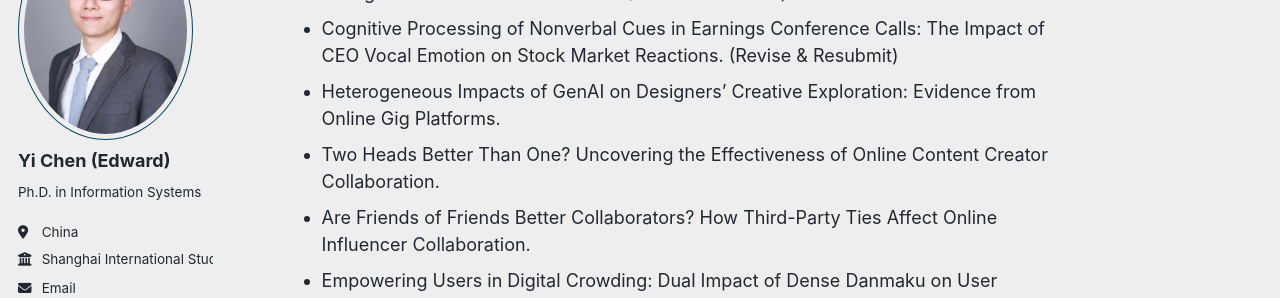
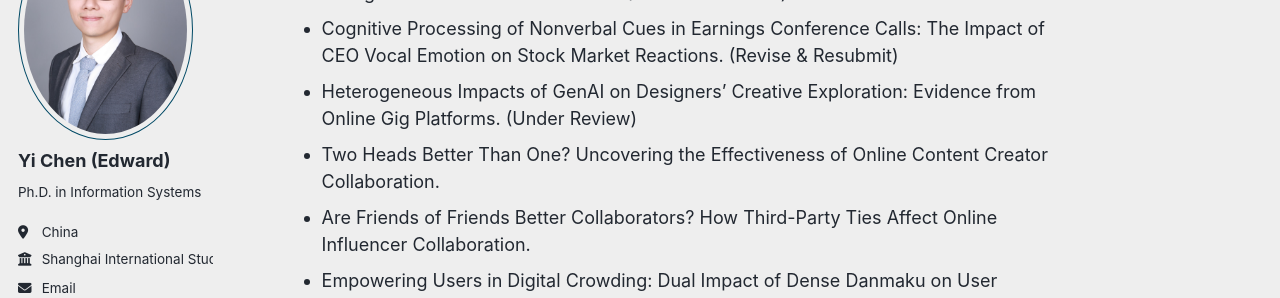
Before and after one commit to chenyi-edward/chenyi-edward.github.io, a Jekyll site: the page built from _pages/about.md, in a window 1280 px wide and 900 px high, scrolled down 1360 px. Shown: the part 179-477 px from the top of the window. Built offline with Jekyll 4.4.1, drawn with Linux system fonts in a browser that asks for light colours; some web fonts are replaced; a script that is not in the unit is left out.

Commit message:
Update about.md

```diff
--- a/_pages/about.md
+++ b/_pages/about.md
@@ -35,7 +35,7 @@ Key Research Areas
 * The Empowerment Effect of Jury-based Content Moderation: Impact on User Stickiness on Social Media Platforms. (3rd round review)
 * Is Recommending Always a Blessing? The Impact of Recommendation Lists on Ratings in Online Review Platforms. (2nd round review)
 * Cognitive Processing of Nonverbal Cues in Earnings Conference Calls: The Impact of CEO Vocal Emotion on Stock Market Reactions. (Revise & Resubmit)
-* Heterogeneous Impacts of GenAI on Designers’ Creative Exploration: Evidence from Online Gig Platforms.
+* Heterogeneous Impacts of GenAI on Designers’ Creative Exploration: Evidence from Online Gig Platforms. (Under Review)
 * Two Heads Better Than One? Uncovering the Effectiveness of Online Content Creator Collaboration.
 * Are Friends of Friends Better Collaborators? How Third-Party Ties Affect Online Influencer Collaboration.
 * Empowering Users in Digital Crowding: Dual Impact of Dense Danmaku on User Engagement and Mitigating Effect of Display Control.
```
